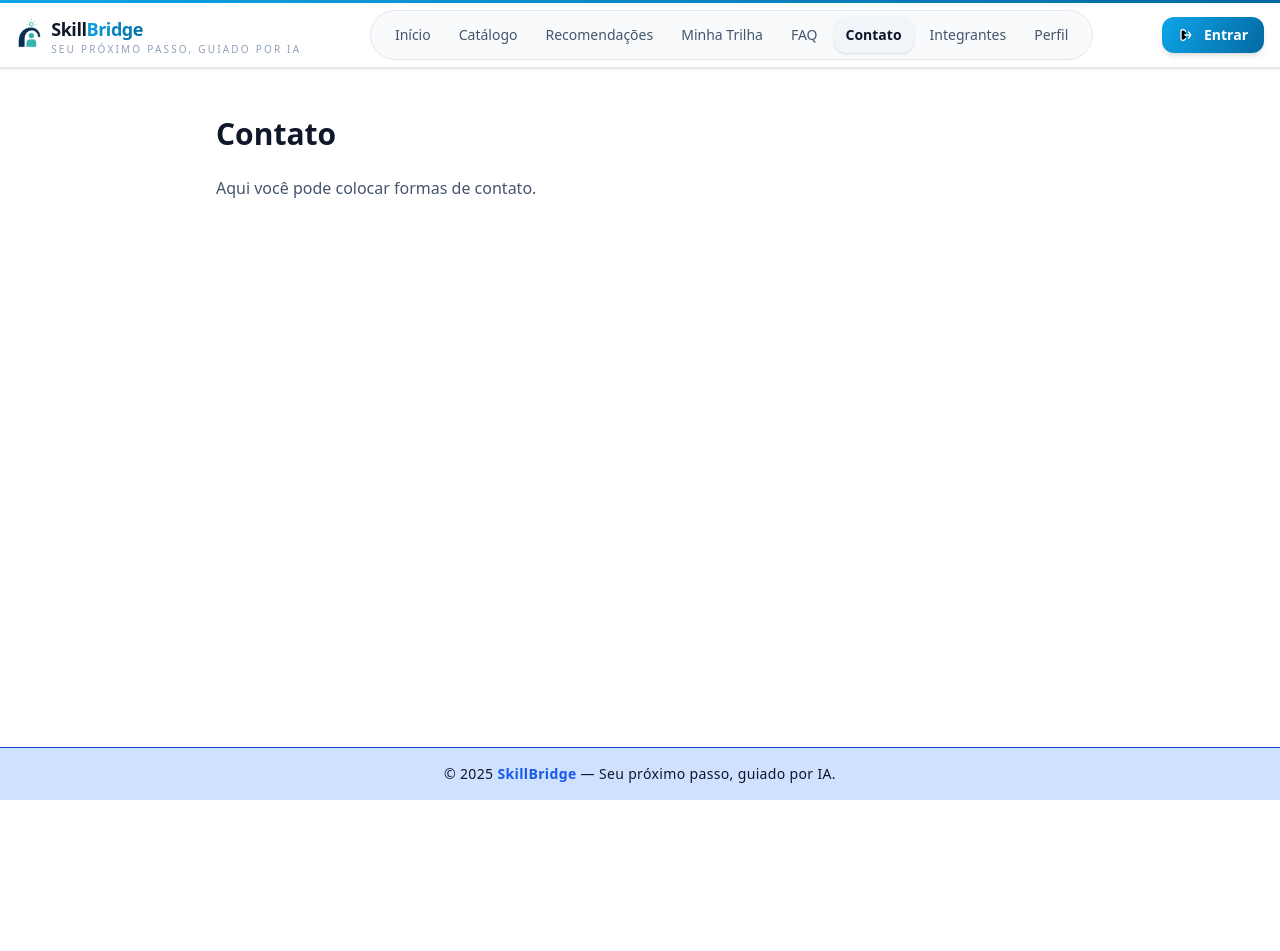
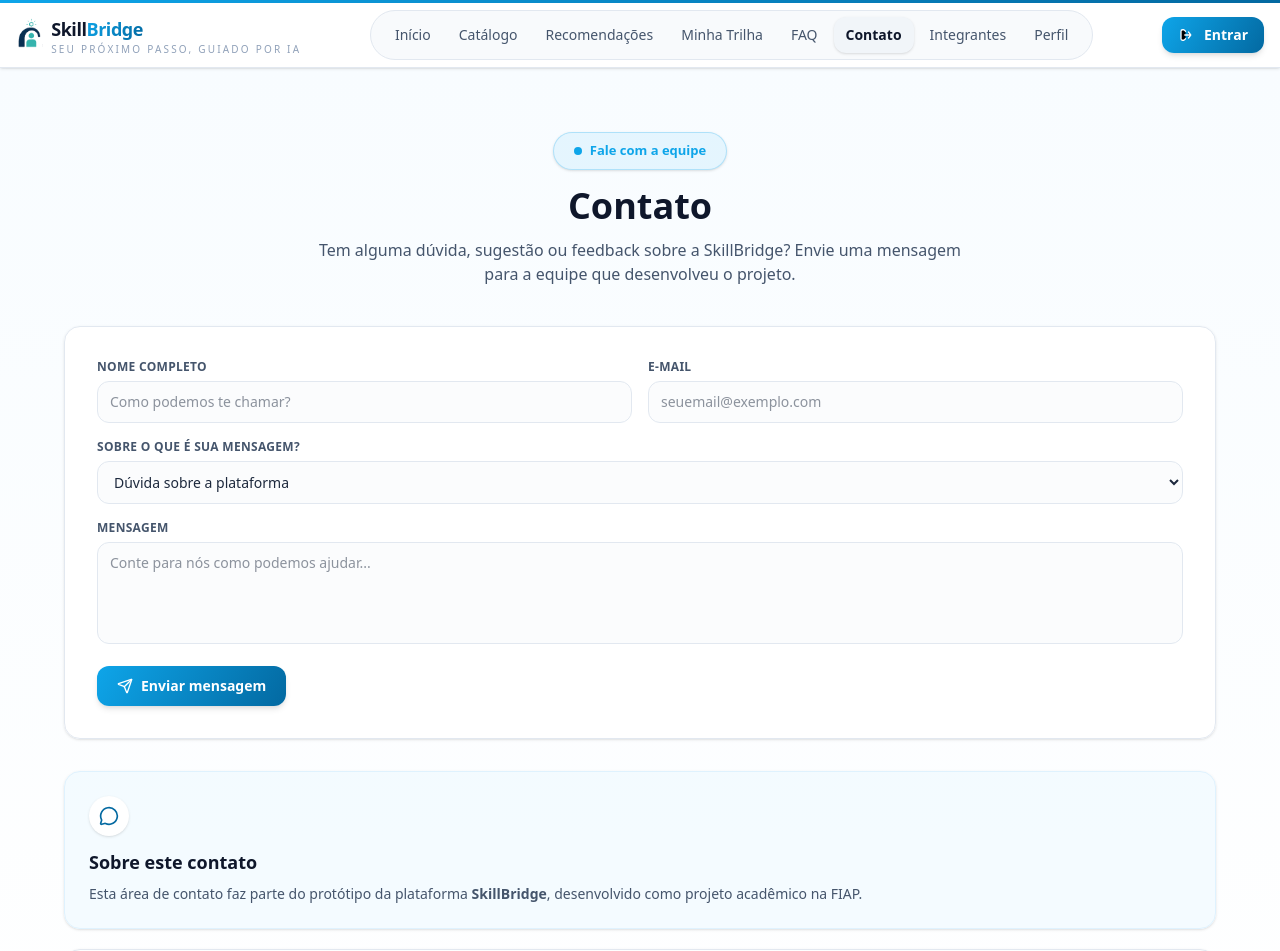
Before and after one commit to brunovinicius02/skillbridge-frontend, a React (Vite) app: page /contato in a window 1280 px wide. Shown: the top 951 px of the page. Before the commit the page ends 800 px from the top, so only its background shows below. Built offline with nearby package versions, Linux system fonts and the light colour scheme.

Commit message:
Atualiza projeto SkillBridge

```diff
--- a/src/pages/Contato.tsx
+++ b/src/pages/Contato.tsx
@@ -1,8 +1,187 @@
+import { useState } from "react";
+import { Mail, MessageCircle, Send } from "lucide-react";
+
+const PRIMARY = "#0EA5E9";
+const PRIMARY_DARK = "#0369A1";
+
 export function Contato() {
+  const [enviando, setEnviando] = useState(false);
+  const [enviado, setEnviado] = useState(false);
+
+  function handleSubmit(e: React.FormEvent) {
+    e.preventDefault();
+    setEnviando(true);
+    setEnviado(false);
+
+    // simulação de envio
+    setTimeout(() => {
+      setEnviando(false);
+      setEnviado(true);
+    }, 1000);
+  }
+
   return (
-    <main className="px-6 py-12 max-w-4xl mx-auto">
-      <h1 className="text-3xl font-bold text-slate-900 mb-6">Contato</h1>
-      <p className="text-slate-600">Aqui você pode colocar formas de contato.</p>
+    <main
+      className="min-h-screen px-6 py-16"
+      style={{
+        background: "linear-gradient(to bottom, #f8fcff, #ffffff)",
+      }}
+    >
+      <section className="max-w-6xl mx-auto">
+        {/* HEADER */}
+        <div className="text-center">
+          <div
+            className="inline-flex items-center gap-2 rounded-full px-5 py-2 border text-[13px] font-semibold shadow-sm"
+            style={{
+              background: `${PRIMARY}15`,
+              borderColor: `${PRIMARY}40`,
+              color: PRIMARY,
+            }}
+          >
+            <span
+              className="h-2 w-2 rounded-full"
+              style={{ background: PRIMARY }}
+            />
+            Fale com a equipe
+          </div>
+
+          <h1 className="mt-4 text-3xl md:text-4xl font-black text-slate-900">
+            Contato
+          </h1>
+
+          <p className="mt-3 text-slate-600 max-w-2xl mx-auto">
+            Tem alguma dúvida, sugestão ou feedback sobre a SkillBridge?
+            Envie uma mensagem para a equipe que desenvolveu o projeto.
+          </p>
+        </div>
+
+        {/* CONTEÚDO PRINCIPAL */}
+        <div className="mt-10 grid gap-8 lg:grid-cols-[1.1fr,0.9fr] items-start">
+          {/* FORMULÁRIO */}
+          <form
+            onSubmit={handleSubmit}
+            className="bg-white/90 backdrop-blur rounded-2xl border border-slate-200 shadow-sm p-6 md:p-8 space-y-4"
+          >
+            <div className="grid gap-4 md:grid-cols-2">
+              <div className="text-left">
+                <label className="block text-xs font-semibold text-slate-600 uppercase tracking-wide mb-1.5">
+                  Nome completo
+                </label>
+                <input
+                  type="text"
+                  required
+                  placeholder="Como podemos te chamar?"
+                  className="w-full rounded-xl border border-slate-200 bg-slate-50/60 px-3 py-2.5 text-sm text-slate-800 outline-none focus:ring-2 focus:ring-sky-300 focus:border-sky-300 transition"
+                />
+              </div>
+
+              <div className="text-left">
+                <label className="block text-xs font-semibold text-slate-600 uppercase tracking-wide mb-1.5">
+                  E-mail
+                </label>
+                <input
+                  type="email"
+                  required
+                  placeholder="seuemail@exemplo.com"
+                  className="w-full rounded-xl border border-slate-200 bg-slate-50/60 px-3 py-2.5 text-sm text-slate-800 outline-none focus:ring-2 focus:ring-sky-300 focus:border-sky-300 transition"
+                />
+              </div>
+            </div>
+
+            <div className="text-left">
+              <label className="block text-xs font-semibold text-slate-600 uppercase tracking-wide mb-1.5">
+                Sobre o que é sua mensagem?
+              </label>
+              <select
+                className="w-full rounded-xl border border-slate-200 bg-slate-50/60 px-3 py-2.5 text-sm text-slate-800 outline-none focus:ring-2 focus:ring-sky-300 focus:border-sky-300 transition"
+                defaultValue="duvida"
+              >
+                <option value="duvida">Dúvida sobre a plataforma</option>
+                <option value="sugestao">Sugestão de melhoria</option>
+                <option value="bug">Relatar problema / bug</option>
+                <option value="outros">Outros</option>
+              </select>
+            </div>
+
+            <div className="text-left">
+              <label className="block text-xs font-semibold text-slate-600 uppercase tracking-wide mb-1.5">
+                Mensagem
+              </label>
+              <textarea
+                required
+                rows={4}
+                placeholder="Conte para nós como podemos ajudar..."
+                className="w-full rounded-xl border border-slate-200 bg-slate-50/60 px-3 py-2.5 text-sm text-slate-800 outline-none focus:ring-2 focus:ring-sky-300 focus:border-sky-300 transition resize-none"
+              />
+            </div>
+
+            {/* ESTADO DE ENVIO + BOTÃO */}
+            <div className="flex flex-col gap-3 sm:flex-row sm:items-center sm:justify-between">
+              <button
+                type="submit"
+                disabled={enviando}
+                className="inline-flex items-center justify-center gap-2 px-5 py-2.5 rounded-xl text-sm font-semibold text-white shadow-md hover:shadow-lg hover:-translate-y-px active:translate-y-0 disabled:opacity-75 disabled:cursor-not-allowed transition"
+                style={{
+                  background: `linear-gradient(120deg, ${PRIMARY}, ${PRIMARY_DARK})`,
+                }}
+              >
+                {enviando ? (
+                  <>
+                    <Send size={16} className="animate-pulse" />
+                    Enviando...
+                  </>
+                ) : (
+                  <>
+                    <Send size={16} />
+                    Enviar mensagem
+                  </>
+                )}
+              </button>
+
+              {enviado && (
+                <p className="text-xs text-emerald-600 font-medium">
+                  ✅ Mensagem enviada (simulação). Obrigado pelo contato! 💙
+                </p>
+              )}
+            </div>
+          </form>
+
+          {/* LADO DIREITO – INFORMAÇÕES */}
+          <aside className="space-y-5">
+            <div className="rounded-2xl border border-sky-100 bg-sky-50/70 p-6 shadow-sm">
+              <div className="inline-flex items-center justify-center h-10 w-10 rounded-full bg-white shadow-sm mb-3">
+                <MessageCircle
+                  size={20}
+                  style={{ color: PRIMARY_DARK }}
+                />
+              </div>
+
+              <h2 className="text-lg font-semibold text-slate-900">
+                Sobre este contato
+              </h2>
+              <p className="mt-2 text-sm text-slate-600">
+                Esta área de contato faz parte do protótipo da plataforma
+                <span className="font-semibold"> SkillBridge</span>, desenvolvido
+                como projeto acadêmico na FIAP.
+              </p>
+            </div>
+
+            <div className="rounded-2xl border border-slate-200 bg-white/90 p-6 shadow-sm space-y-3 text-sm text-slate-700">
+              <div className="flex items-center gap-2">
+                <Mail size={18} className="text-slate-500" />
+                <span className="font-semibold text-slate-800">
+                  Contato institucional (simulado)
+                </span>
+              </div>
+              <p>skillbridge@fiap.com.br</p>
+
+              <div className="pt-2 border-t border-slate-100 text-xs text-slate-500">
+                Projeto desenvolvido por estudantes FIAP – 1TDSPX / 1TDSPY.
+              </div>
+            </div>
+          </aside>
+        </div>
+      </section>
     </main>
   );
 }
```
